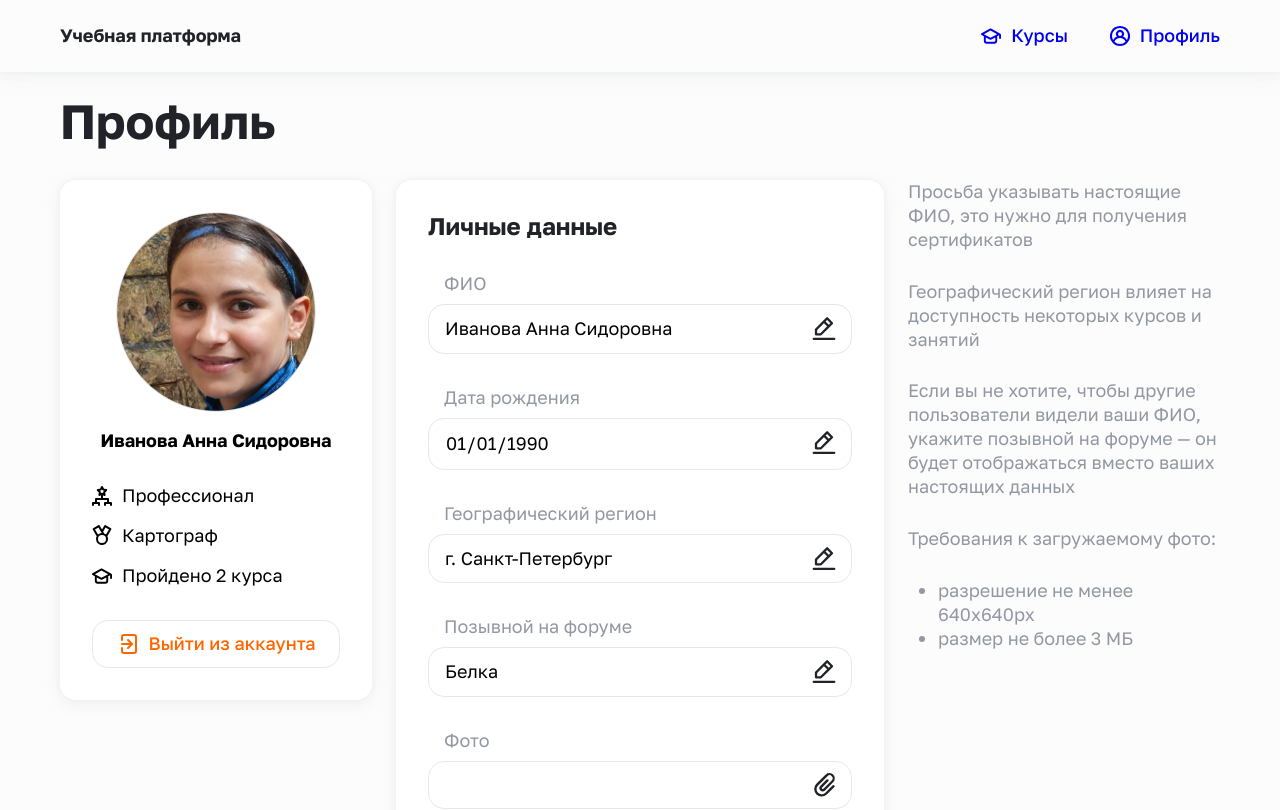
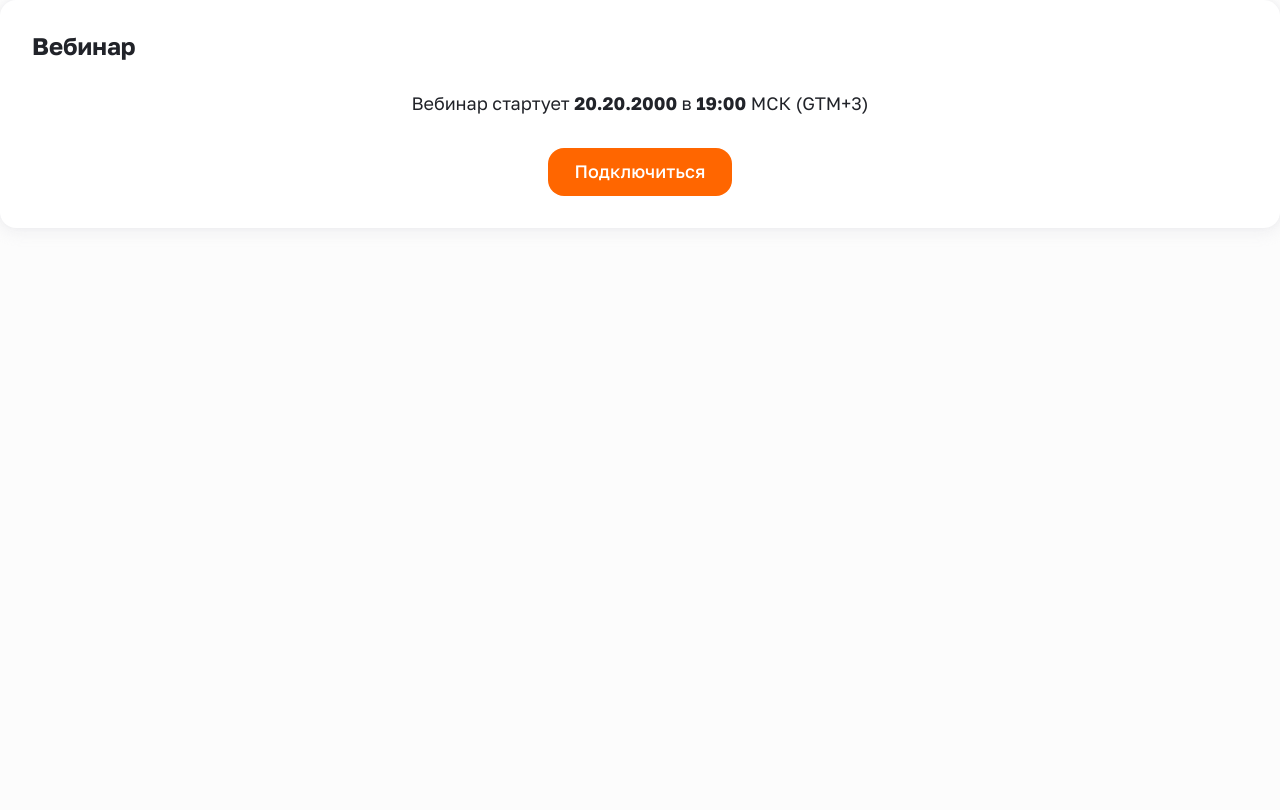
Before and after one commit to Studio-Yandex-Practicum/lizaalert_frontend, a React (Create React App) app: page /profile in a window 1280 px wide. Shown: the top 810 px of the page. Built offline with nearby package versions, Linux system fonts and the light colour scheme.

Commit message:
#109-fix-PreviewWebinar-component

```diff
--- a/src/components/app/app.jsx
+++ b/src/components/app/app.jsx
@@ -1,7 +1,7 @@
-import Router from '../../router/router';
+import { PreviewWebinar } from '../organisms';
 
 function App() {
-  return <Router />;
+  return <PreviewWebinar date="20.20.2000 19:00" link="#" />;
 }
 
 export default App;
--- a/src/components/organisms/index.js
+++ b/src/components/organisms/index.js
@@ -3,5 +3,13 @@ import AccountOverview from './account-overview/account-overview';
 import CoursePreview from './course-preview/course-preview';
 import Filter from './filter/filter';
 import PersonalData from './personal-data/personal-data';
+import PreviewWebinar from './preview-webinar/preview-webinar';
 
-export { AccountData, AccountOverview, CoursePreview, Filter, PersonalData };
+export {
+  AccountData,
+  AccountOverview,
+  CoursePreview,
+  Filter,
+  PersonalData,
+  PreviewWebinar,
+};
--- a/src/components/templates/preview-vebinar/preview-vebinar.jsx
+++ b/src/components/organisms/preview-webinar/preview-webinar.jsx
@@ -1,7 +1,8 @@
 import PropTypes from 'prop-types';
 import { Button } from '../../molecules';
-import Card from '../card/card';
-import styles from './preview-vebinar.module.scss';
+import { Heading } from '../../atoms';
+import { Card } from '../../templates';
+import styles from './preview-webinar.module.scss';
 
 /**
  * @description Компонент превью вебинара.
@@ -10,12 +11,14 @@ import styles from './preview-vebinar.module.scss';
  * - link - string - ссылка на вебинар
  */
 
-function PreviewVebinar({ date, link }) {
+function PreviewWebinar({ date, link }) {
   const dateArr = date.split(' ');
 
   return (
     <Card className={styles.card}>
-      <h2 className={styles.title}>Вебинар</h2>
+      <Heading size="l" className={styles.title}>
+        Вебинар
+      </Heading>
       <p className={styles.text}>
         Вебинар стартует <span className={styles.date}>{dateArr[0]}</span> в{' '}
         <span className={styles.date}>{dateArr[1]}</span> МСК (GTM+3)
@@ -27,9 +30,9 @@ function PreviewVebinar({ date, link }) {
   );
 }
 
-PreviewVebinar.propTypes = {
+PreviewWebinar.propTypes = {
   date: PropTypes.string.isRequired,
   link: PropTypes.string.isRequired,
 };
 
-export default PreviewVebinar;
+export default PreviewWebinar;
--- a/src/components/templates/preview-vebinar/preview-vebinar.module.scss
+++ b/src/components/organisms/preview-webinar/preview-webinar.module.scss
@@ -8,17 +8,13 @@
   color: vars.$dark-primary;
 
   .title {
-    margin: 0;
     margin-right: auto;
-    font-size: 24px;
-    font-weight: 700;
-    line-height: 28px;
   }
 
   .text {
     margin: 0;
-    font-size: 18px;
-    line-height: 24px;
+    font-size: vars.$font-size-m;
+    line-height: vars.$line-height-m;
 
     .date {
       font-weight: 700;
--- a/src/components/templates/index.js
+++ b/src/components/templates/index.js
@@ -3,7 +3,5 @@ import Card from './card/card';
 import Header from './header/header';
 import Layout from './layout/layout';
 import NavigationButtons from './navigation-buttons/navigation-buttons';
-// eslint-disable-next-line import/no-cycle
-import PreviewVebinar from './preview-vebinar/preview-vebinar';
 
-export { Accordion, Card, Header, Layout, NavigationButtons, PreviewVebinar };
+export { Accordion, Card, Header, Layout, NavigationButtons };
```
